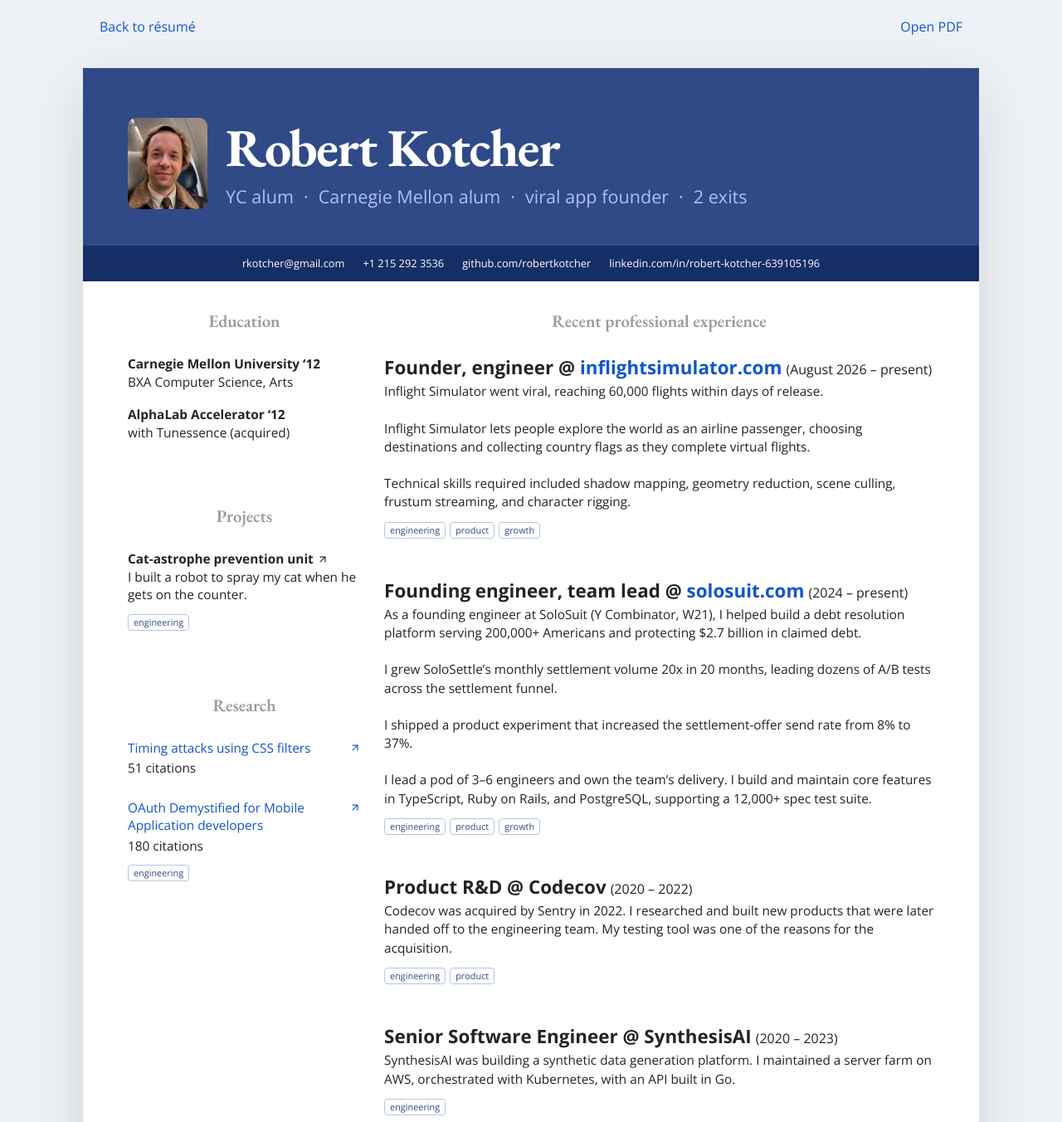
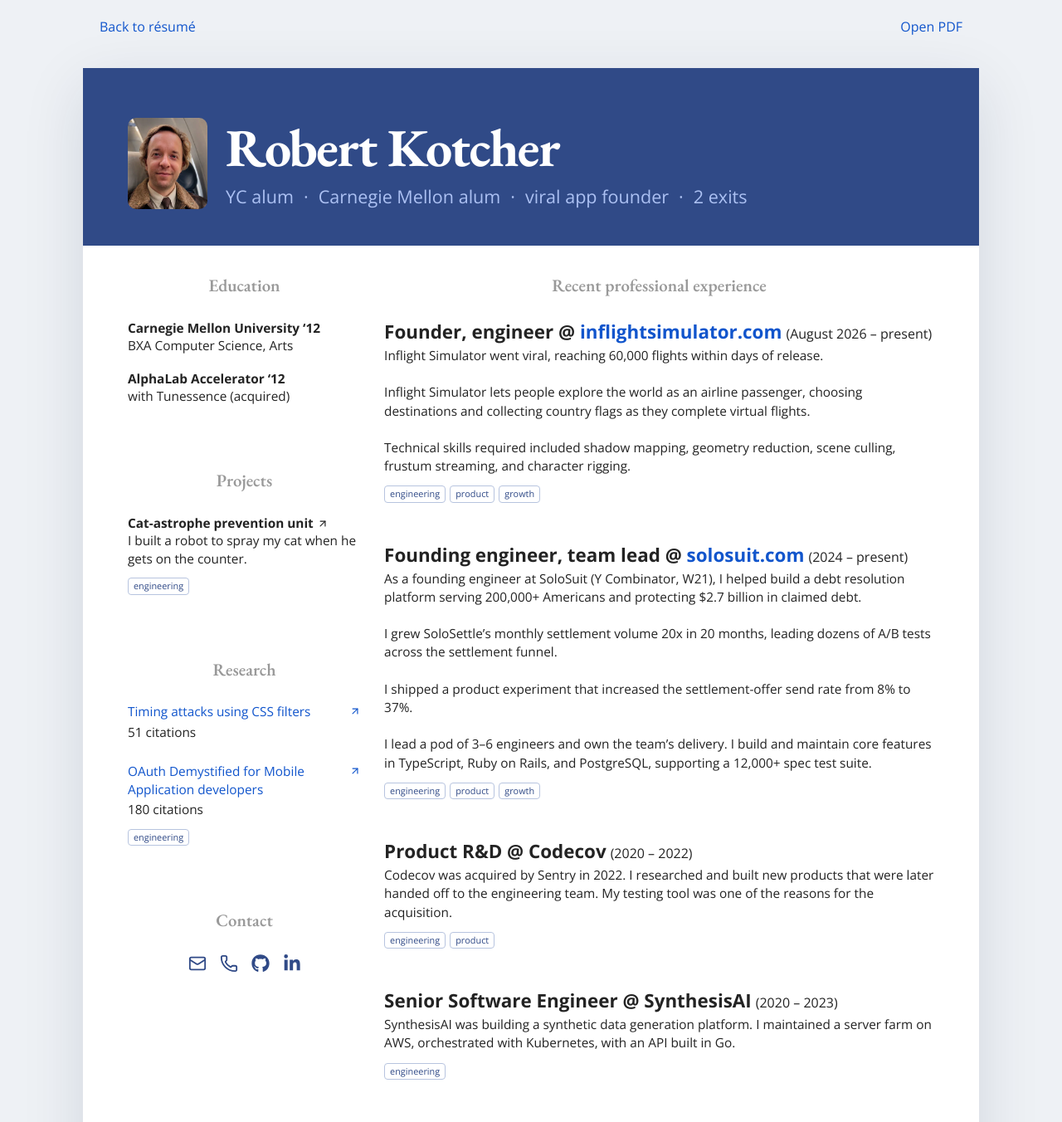
Before and after one commit to robertkotcher/robertkotcher.com, a Next.js app: page /print in a window 1280 px wide. Shown: the top 1352 px of the page at 83% size. Built offline with nearby package versions, Linux system fonts and the light colour scheme.

Commit message:
Move PDF contact links into sidebar with library icons

```diff
--- a/app/Resume.tsx
+++ b/app/Resume.tsx
@@ -1,7 +1,9 @@
 import Image from "next/image";
+import { FaGithub, FaLinkedinIn } from "react-icons/fa6";
 import {
   ArrowUpRight,
   Mail,
+  Phone,
   FileDown,
 } from "lucide-react";
 import ExpiiGallery from "./ExpiiGallery";
@@ -59,12 +61,7 @@
             {!printable && <a href="/robert-kotcher-resume.pdf" target="_blank" rel="noreferrer" aria-label="Open résumé PDF in a new tab" title="Open PDF"><FileDown aria-hidden="true" size={24} strokeWidth={1.8} /></a>}
           </nav>}
         </header>
-        {printable && <address className="contact-bar">
-          <a href="mailto:rkotcher@gmail.com">rkotcher@gmail.com</a>
-          <a href="tel:+12152923536">+1 215 292 3536</a>
-          <a href="https://github.com/robertkotcher">github.com/robertkotcher</a>
-          <a href="https://www.linkedin.com/in/robert-kotcher-639105196">linkedin.com/in/robert-kotcher-639105196</a>
-        </address>}
+
 
         <Content>
         <div className="resume-body">
@@ -126,6 +123,15 @@
               </div>
               <ExperienceTags categories="engineering" />
             </section>
+            {printable && <section className="print-contact-section">
+              <h2>Contact</h2>
+              <address className="print-contact-links">
+                <a href="mailto:rkotcher@gmail.com" aria-label="Email: rkotcher@gmail.com" title="rkotcher@gmail.com"><Mail size={22} aria-hidden="true" /></a>
+                <a href="tel:+12152923536" aria-label="Phone: +1 215 292 3536" title="+1 215 292 3536"><Phone size={22} aria-hidden="true" /></a>
+                <a href="https://github.com/robertkotcher" aria-label="Robert Kotcher on GitHub" title="GitHub"><FaGithub size={22} aria-hidden="true" /></a>
+                <a href="https://www.linkedin.com/in/robert-kotcher-639105196" aria-label="Robert Kotcher on LinkedIn" title="LinkedIn"><FaLinkedinIn size={22} aria-hidden="true" /></a>
+              </address>
+            </section>}
           </aside>
 
           <section className="experience" aria-labelledby="experience-title">
--- a/app/globals.css
+++ b/app/globals.css
@@ -137,11 +137,6 @@
 @media print { .role { padding-bottom: 16px; } .role > p + p { margin-top: 8px; } }
 @media print { .resume-header { padding-block: 18px; } .resume-body { padding-top: 18px; } .role-last { padding-bottom: 0; } }
 
-.contact-bar { background: var(--navy); display: flex; flex-wrap: wrap; align-items: center; justify-content: center; gap: 6px 22px; padding: 12px 26px; font-style: normal; }
-.contact-bar a { color: white; font-size: .8rem; text-decoration: none; white-space: nowrap; }
-@media print { .contact-bar { padding: 8px 18px; gap: 4px 18px; } .contact-bar a { font-size: 8pt; } }
-
-
 /* Keep the first surviving paragraph flush with the heading during collapse. */
 @media screen {
   .role > p + p { margin-top: 0; }
@@ -164,3 +159,6 @@
 .identity-highlights span + span::before { content: "·"; display: inline-block; margin: 0 12px; }
 @media (max-width: 760px) { .identity-highlights span + span::before { margin-inline: 8px; } }
 @media print { .identity-highlights span + span::before { margin-inline: 8px; } }
+
+.print-contact-links { display: flex; align-items: center; justify-content: center; gap: 16px; font-style: normal; }
+.print-contact-links a { display: inline-flex; color: var(--navy-soft); }
--- a/package.json
+++ b/package.json
@@ -22,7 +22,8 @@
     "lucide-react": "^1.28.0",
     "next": "16.2.6",
     "react": "19.2.6",
-    "react-dom": "19.2.6"
+    "react-dom": "19.2.6",
+    "react-icons": "^5.7.0"
   },
   "devDependencies": {
     "@cloudflare/vite-plugin": "1.37.1",
```
Also changed, not shown: 2 other files (tests, documents, lock files or other folders).
